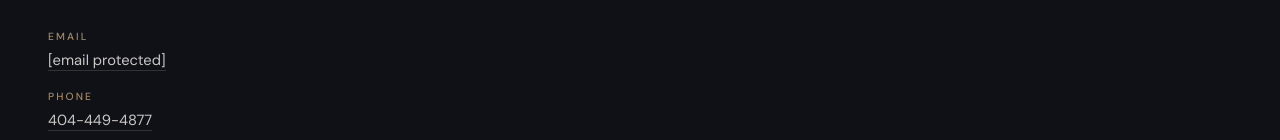
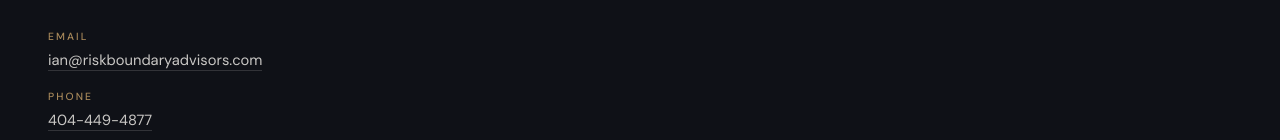
Before and after one commit to iaburnett1966/riskboundaryadvisors.com, a plain HTML site: page index.html in a window 1280 px wide. Shown: the part 1612-1752 px from the top of the page. Drawn offline with nearby package versions, Linux system fonts and the light colour scheme.

Commit message:
Add files via upload

```diff
--- a/index.html
+++ b/index.html
@@ -384,7 +384,7 @@
         <div class="contact-detail">
           <div class="contact-row">
             <span class="contact-row-label">Email</span>
-            <span class="contact-row-val"><a href="/cdn-cgi/l/email-protection#c3aaa2ad83b1aab0a8a1acb6ada7a2b1baa2a7b5aab0acb1b0eda0acae"><span class="__cf_email__" data-cfemail="cda4aca38dbfa4bea6afa2b8a3a9acbfb4aca9bba4bea2bfbee3aea2a0">[email&#160;protected]</span></a></span>
+            <span class="contact-row-val"><a href="mailto:ian@riskboundaryadvisors.com" style="color: rgba(247,245,240,0.8); text-decoration: none; border-bottom: 1px solid rgba(247,245,240,0.15);">ian@riskboundaryadvisors.com</a></span>
           </div>
           <div class="contact-row">
             <span class="contact-row-label">Phone</span>
```
